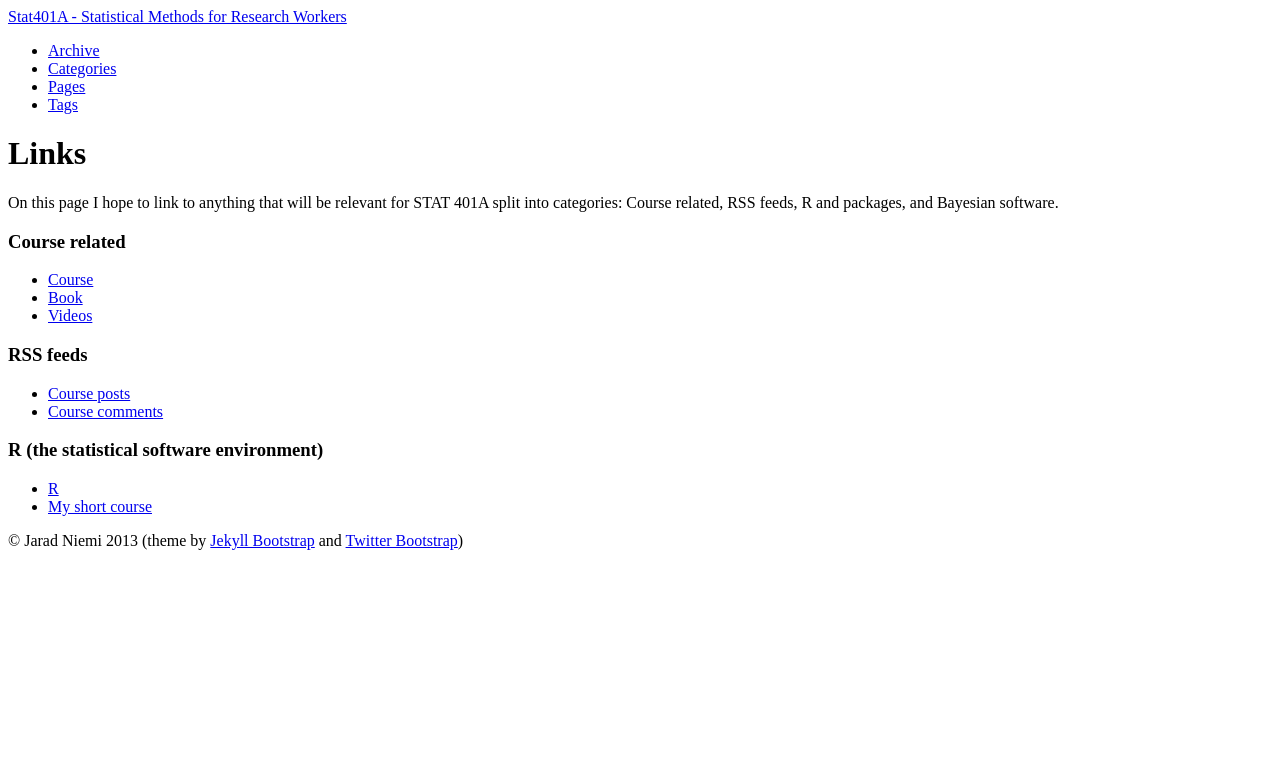
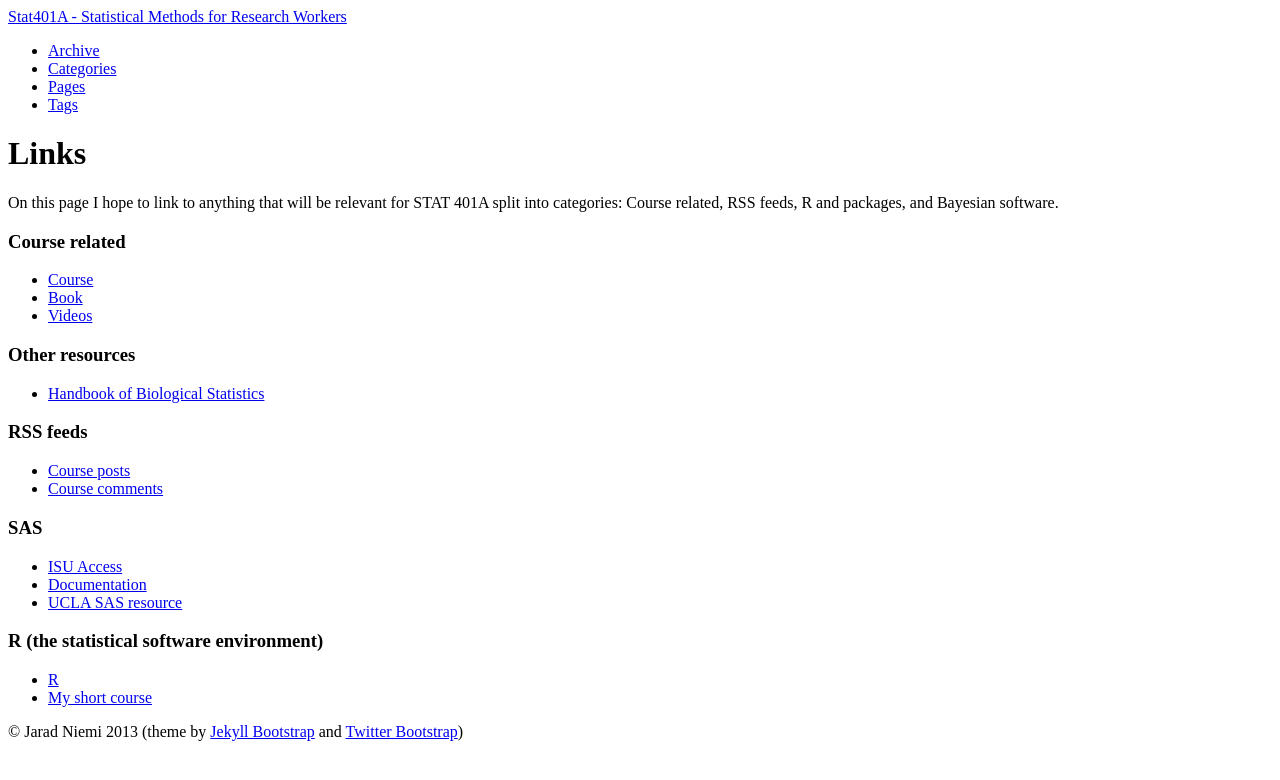
Before and after one commit to jarad/stat401A, a Jekyll site: the page built from links.md, in a window 1280 px wide. Shown: the top 780 px of the page. Built offline with Jekyll 4.4.1, drawn with Linux system fonts in a browser that asks for light colours.

Commit message:
added links

```diff
--- a/links.md
+++ b/links.md
@@ -12,10 +12,18 @@ On this page I hope to link to anything that will be relevant for STAT 401A spli
 - [Book](http://www.science.oregonstate.edu/~schafer/Sleuth/)
 - [Videos](http://www.youtube.com/jaradniemi)
 
+### Other resources
+- [Handbook of Biological Statistics](http://udel.edu/~mcdonald/statintro.html)
+
 ### RSS feeds
 - [Course posts](http://jarad.github.com/stat401a/atom.xml)
 - [Course comments](http://stat401a.disqus.com/latest.rss)
 
+### SAS
+- [ISU Access](http://www.stat.iastate.edu/resources/software/sas/)
+- [Documentation](http://support.sas.com/documentation/)
+- [UCLA SAS resource](http://www.ats.ucla.edu/stat/sas/)
+
 ### R (the statistical software environment)
 - [R](http://www.r-project.org/)
 - [My short course](http://niemiconsulting.com/blog/includes/class/IntroR.zip)
```
Also changed, not shown: index.md (+6 -0 lines).
